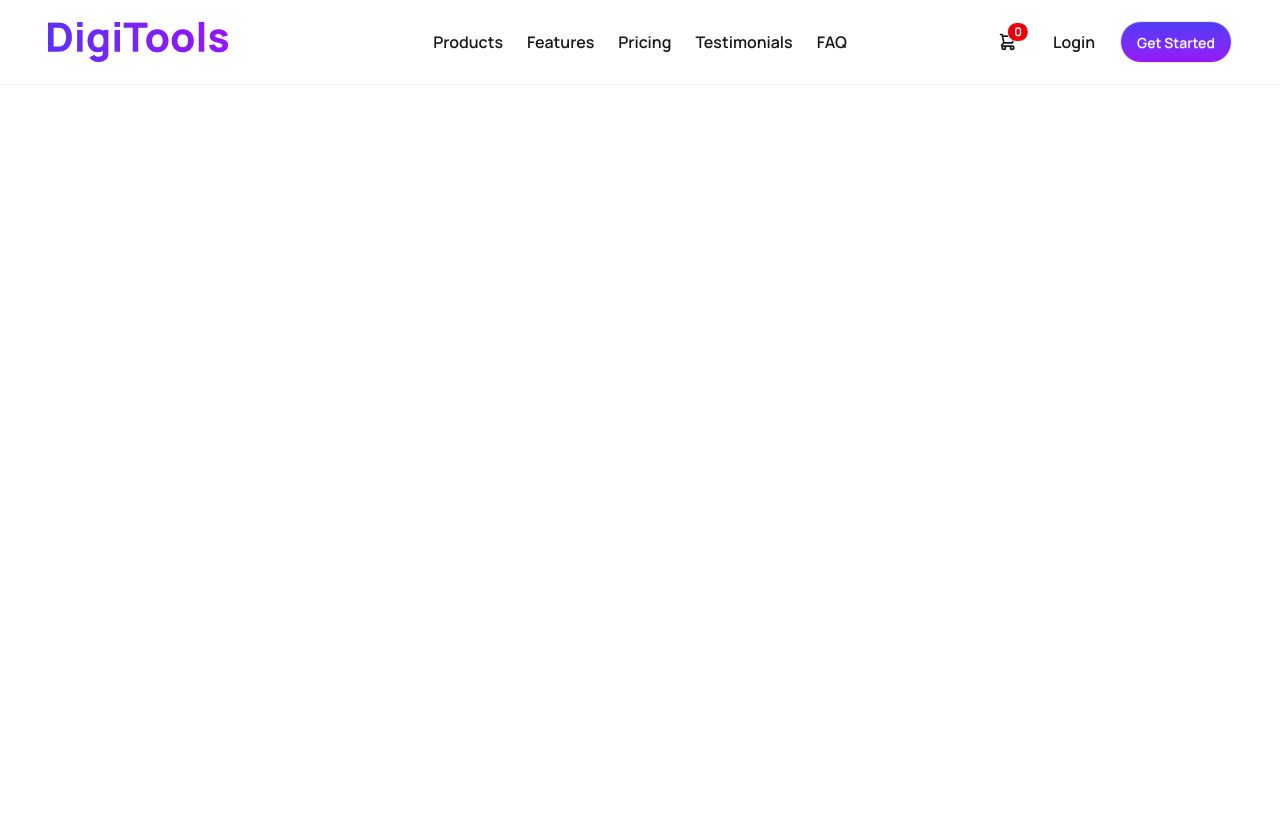
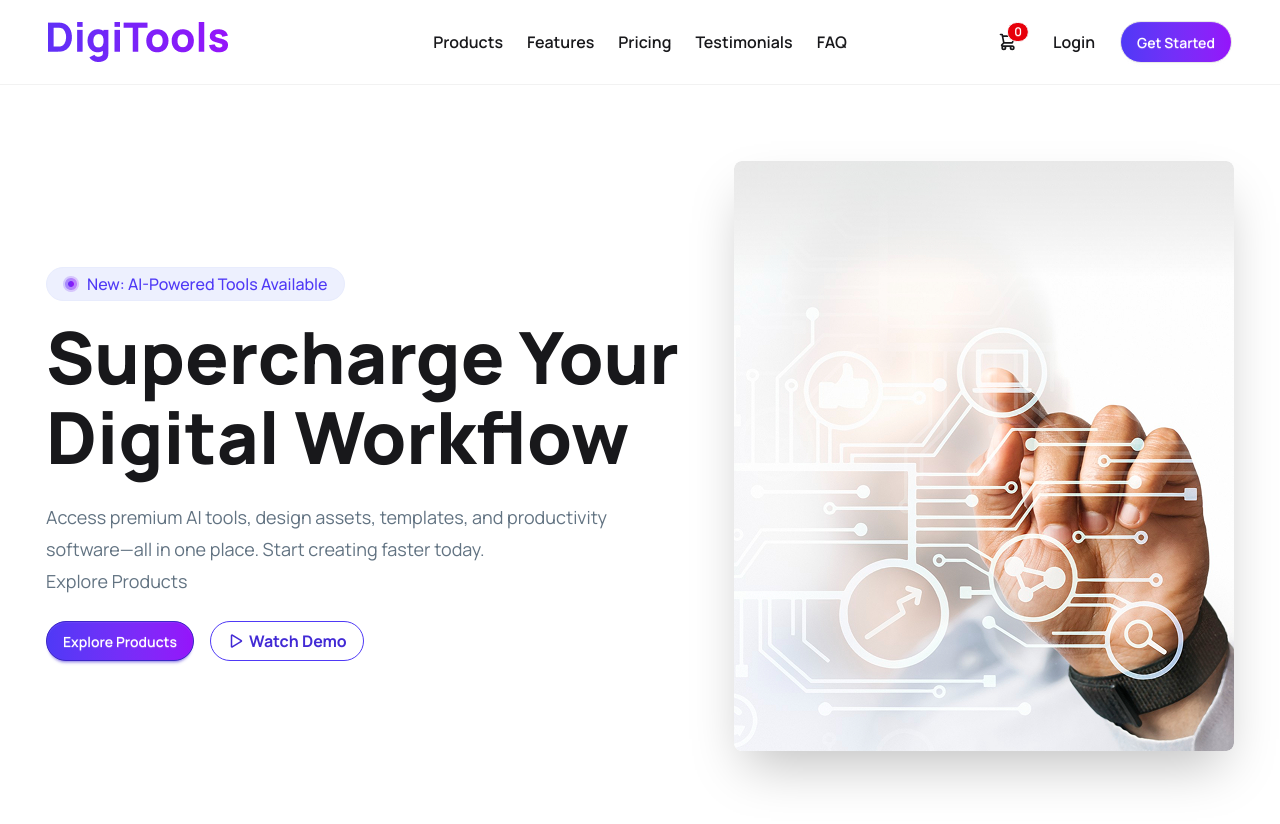
Before and after one commit to FahmidaAkterShimu/B13-Assignment-06, a React (Vite) app: page / in a window 1280 px wide. Shown: the top 824 px of the page. Before the commit the page ends 800 px from the top, so only its background shows below. Built offline with nearby package versions, Linux system fonts and the light colour scheme.

Commit message:
added banner

```diff
--- a/package.json
+++ b/package.json
@@ -13,6 +13,7 @@
     "@tailwindcss/vite": "^4.2.2",
     "react": "^19.2.4",
     "react-dom": "^19.2.4",
+    "react-icons": "^5.6.0",
     "tailwindcss": "^4.2.2"
   },
   "devDependencies": {
--- a/src/App.jsx
+++ b/src/App.jsx
@@ -1,11 +1,14 @@
 import './App.css'
+import Banner from './components/Banner'
 import Navbar from './components/Navbar'
 
 function App() {
 
   return (
     <>
-    <Navbar></Navbar>
+      <Navbar></Navbar>
+
+      <Banner></Banner>
     </>
   )
 }
--- /dev/null
+++ b/src/components/Banner.jsx
@@ -0,0 +1,42 @@
+import React from 'react';
+import bannerImg from "../assets/banner.png"
+import { PiPlayBold } from 'react-icons/pi';
+
+
+const Banner = () => {
+    return (
+        <div className="hero py-7 md:py-15">
+            <div className="max-w-305 hero-content flex-col lg:flex-row-reverse">
+                <img
+                    src={bannerImg}
+                    className="max-w-80 md:max-w-full rounded-lg shadow-2xl"
+                />
+
+
+                <div>
+                    <div className="badge badge-soft badge-primary text-base font-medium text-[#4F39F6] rounded-full py-4 px-4 my-4">
+                        <img src="online.png" alt="" />
+                        New: AI-Powered Tools Available
+                    </div>
+
+                    <h1 className="text-4xl md:text-7xl font-bold md:font-extrabold leading-12 md:leading-20">Supercharge Your Digital Workflow</h1>
+                    <p className="max-w-158 text-md md:text-lg md:leading-8 text-[#627382] py-6">
+                        Access premium AI tools, design assets, templates, and productivity
+                        software—all in one place. Start creating faster today. <br />
+                        Explore Products
+                    </p>
+                    <div className='flex gap-4'>
+                        <button className="btn btn-primary bg-linear-to-r from-[#4F39F6] to-[#9514FA] text-white rounded-full">Explore Products</button>
+                        <button className='btn btn-outline btn-primary rounded-full border-[#4F39F6] hover:bg-[#4F39F6] text-base font-bold'>
+                            {/* <img src="Play.png" alt="" /> */}
+                            <PiPlayBold />
+                            Watch Demo
+                        </button>
+                    </div>
+                </div>
+            </div>
+        </div>
+    );
+};
+
+export default Banner;
--- a/src/components/Navbar.jsx
+++ b/src/components/Navbar.jsx
@@ -25,7 +25,7 @@ const Navbar = () => {
 
                     {/* logo */}
                     <a href="">
-                        <img className='h-5 md:h-full' src="DigiTools.png" alt="" />
+                        <img className='h-5 lg:h-full' src="DigiTools.png" alt="" />
                     </a>
                 </div>
 
@@ -72,11 +72,17 @@ const Navbar = () => {
                     </button>
 
                     {/* get started btn */}
-                    <a className="btn bg-linear-to-b from-[#4F39F6] to-[#9514FA] text-white rounded-full py-5">
+                    <a className="btn hidden md:flex  bg-linear-to-r from-[#4F39F6] to-[#9514FA] text-white rounded-full py-5">
                         Get Started
                     </a>
                 </div>
             </div>
+
+            {/* get started btn */}
+            <a className="btn md:hidden flex bg-linear-to-r from-[#4F39F6] to-[#9514FA] text-white rounded-full py-5 w-40 mx-auto mb-2">
+                Get Started
+            </a>
+
         </div>
     );
 };
```
Also changed, not shown: public/online.png (added), 1 other file (tests, documents, lock files or other folders).
